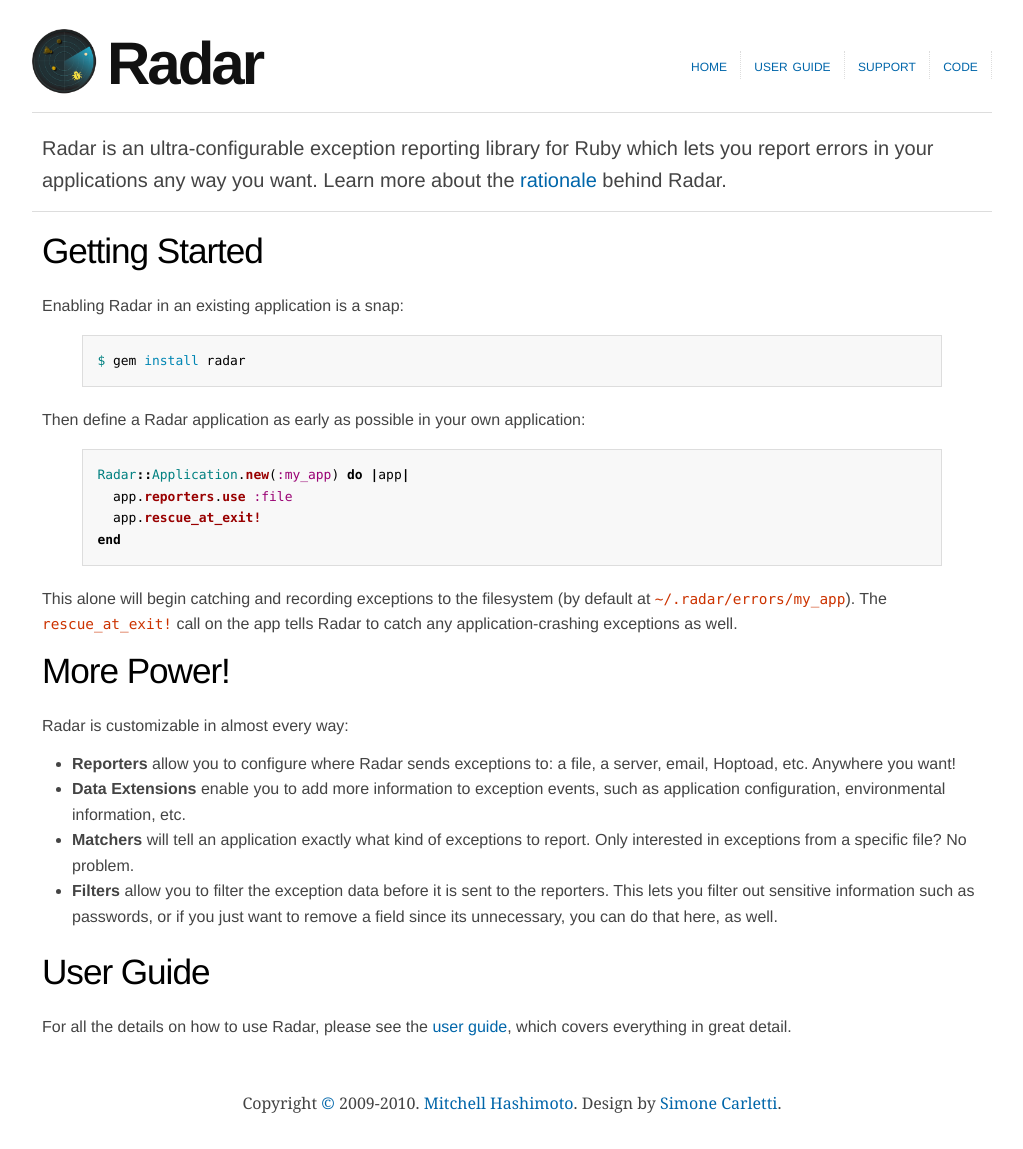
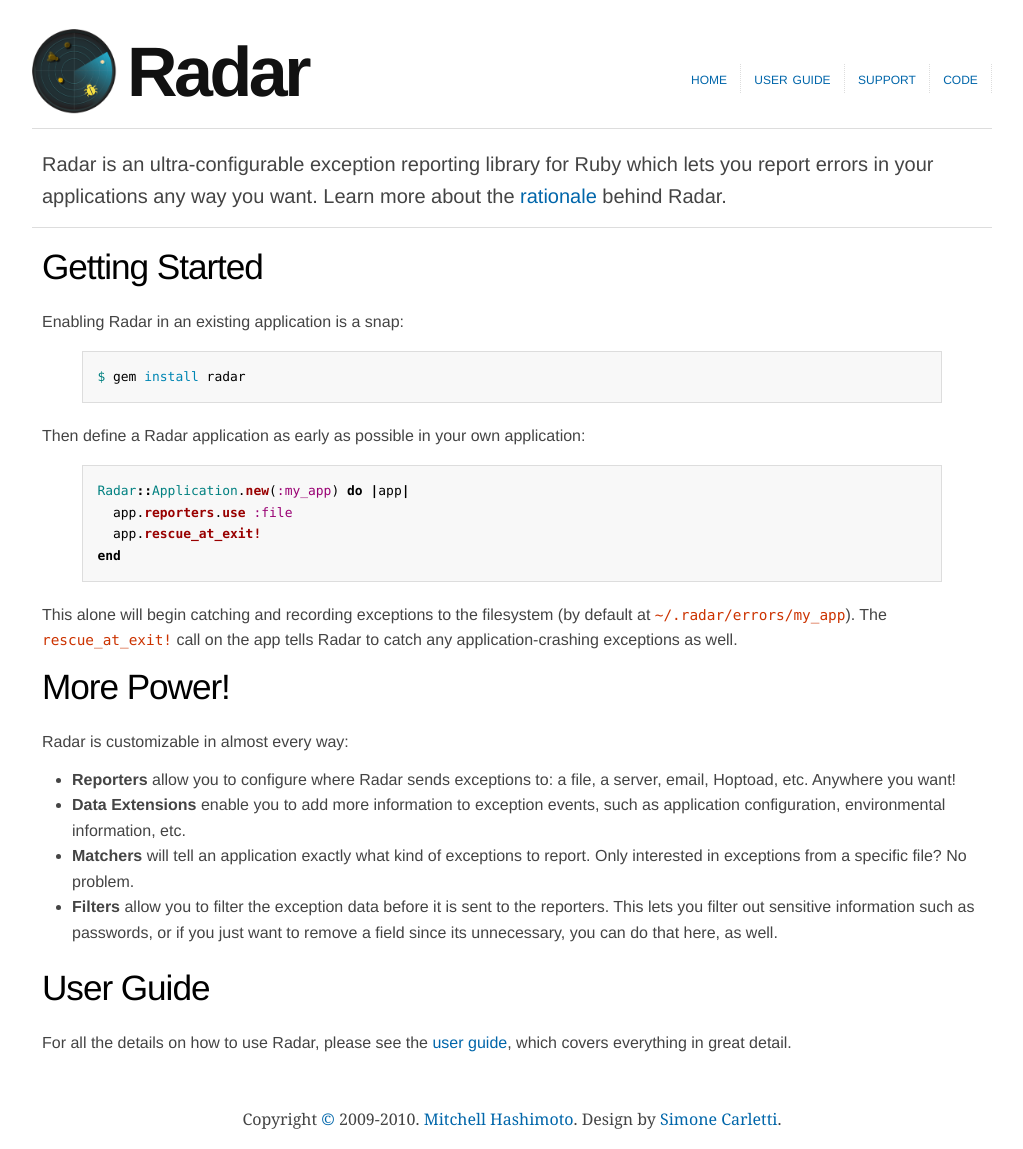
Before and after one commit to mitchellh/radar, a Jekyll site: the page built from index.md, in a window 1280 px wide. Shown: the whole page, without its empty margins (128-1151 px from the left). Built offline with Jekyll 4.4.1, drawn with Linux system fonts in a browser that asks for light colours.

Commit message:
Make the header image bigger

```diff
--- a/_includes/header.html
+++ b/_includes/header.html
@@ -19,7 +19,7 @@
 <body>
   <div id="header" class="container_12 clearfix">
     <div id="logo">
-      <div class="logo"><img src="/images/icon_200.png" width="65" height="65" /></div>
+      <div class="logo"><img src="/images/icon_200.png" width="85" height="85" /></div>
       <div class="title"><a href="/">Radar</a></div>
     </div>
     <div id="navigation">
--- a/css/screen.css
+++ b/css/screen.css
@@ -202,12 +202,13 @@
 
     #header #logo .title {
       float: left;
+      margin-top: 0px;
     }
 
     #header #logo a {
       font-family: Helvetica, Arial, Verdana, sans-serif;
       vertical-align: top;
-      font-size: 60px;
+      font-size: 70px;
       color: #111;
       letter-spacing: -.05em;
       font-weight: bold;
@@ -237,7 +238,7 @@
   }
 
     #header #navigation ul {
-      padding: 2em 0 1em 100px;
+      padding: 2.75em 0 1em 100px;
       margin: 0;
       list-style-type: none;
     }
```
